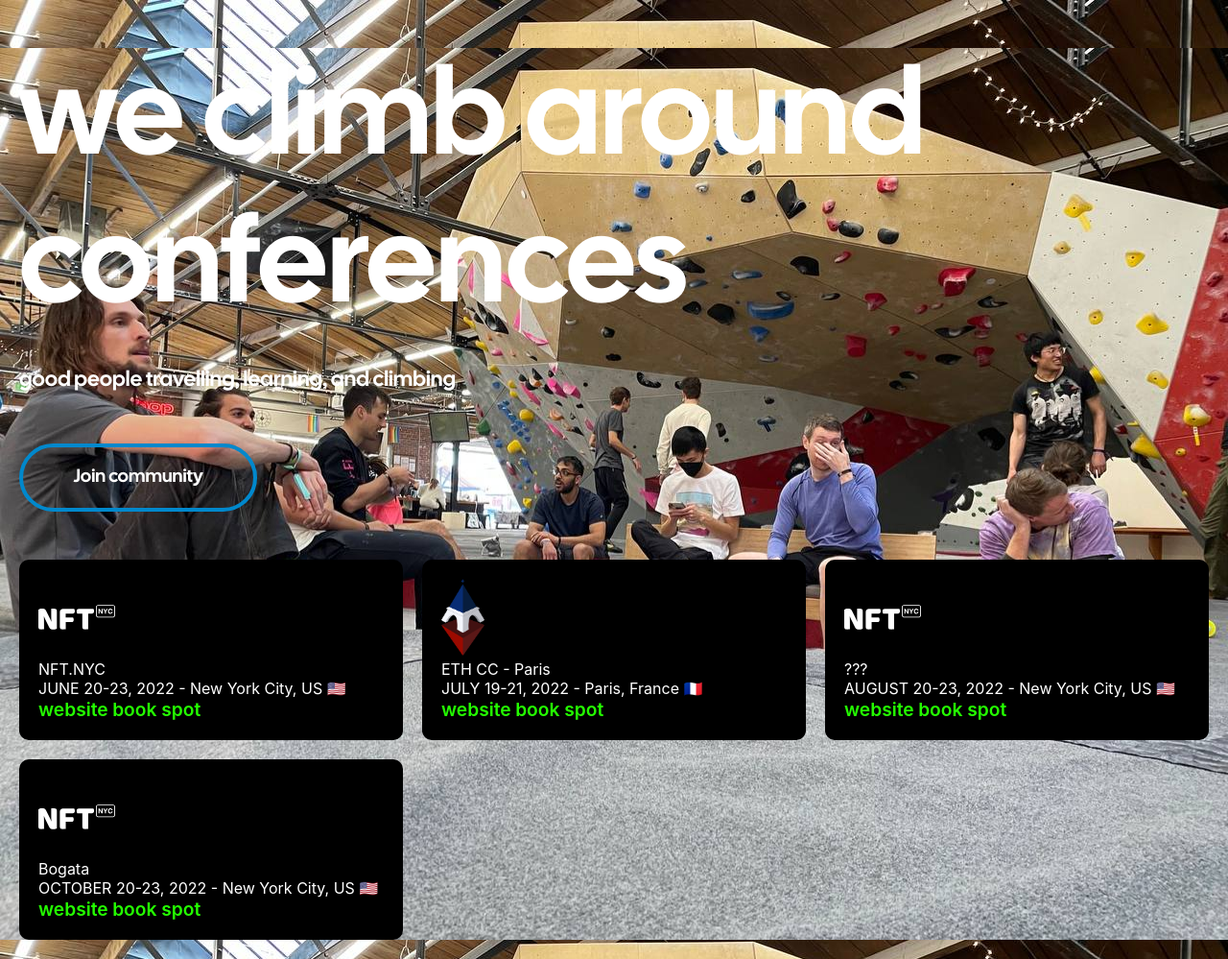
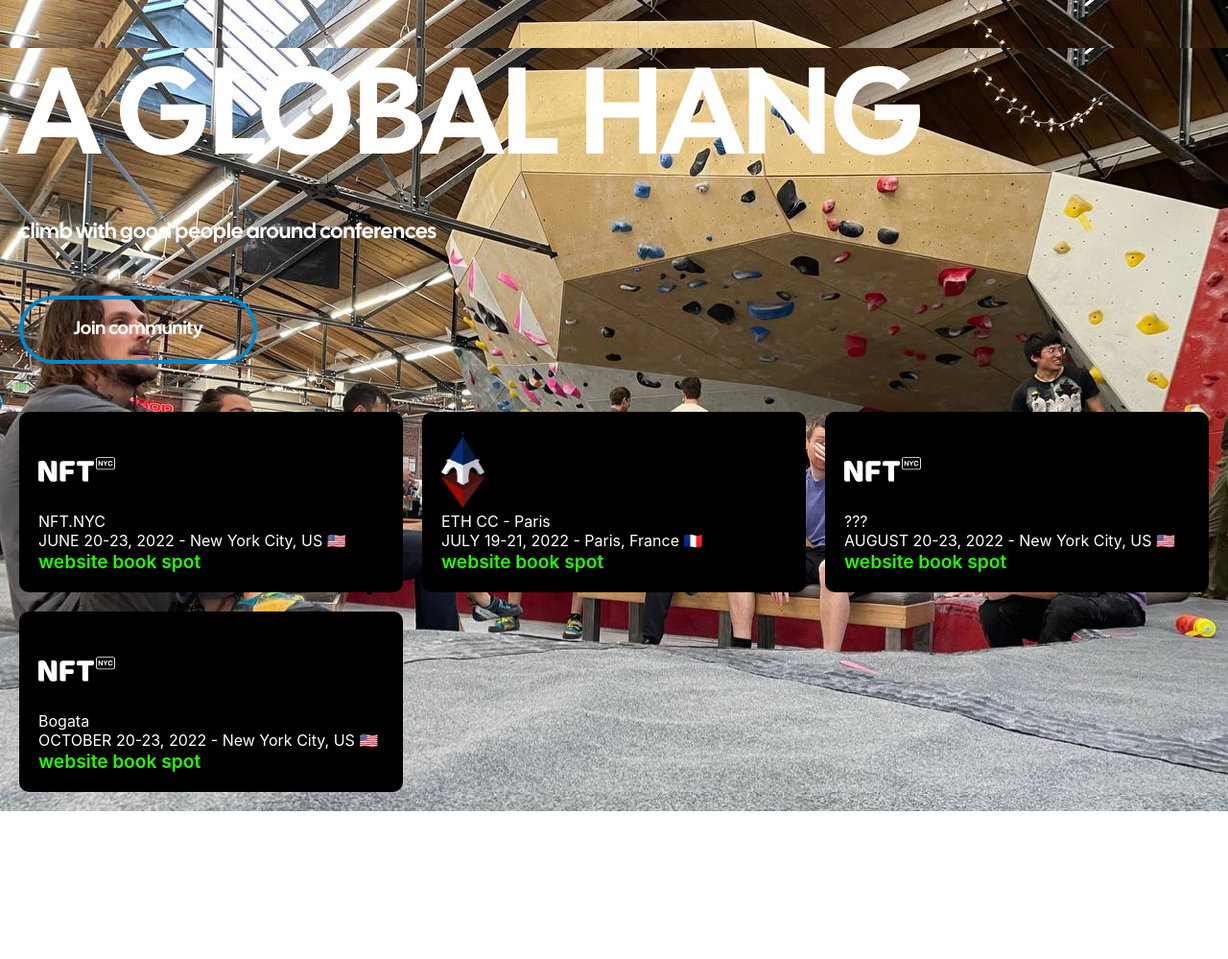
Before and after one commit to nassarhayat/climberdao, a plain HTML site: page index.html in a window 1280 px wide. Shown: the whole page at 96% size. After the commit the page ends 845 px from the top, so only its background shows below. Drawn offline with Linux system fonts and the light colour scheme.

Commit message:
grow the meme

```diff
--- a/index.html
+++ b/index.html
@@ -4,7 +4,7 @@
         <meta charset='utf-8'>
         <meta name='viewport' content='width=device-width,initial-scale=1'>
 
-        <title>climber</title>
+        <title>hang</title>
 
         <link rel='icon' type='image/png' href='./favicon.png'>
         <link rel='stylesheet' href='./global.css'>
@@ -13,8 +13,8 @@
     <body>
         <div class="background">
             <div class="container">
-                <h1>we climb around conferences</h1>
-                <p>good people travelling, learning, and climbing</p>
+                <h1>A GLOBAL HANG</h1>
+                <p>climb with good people around conferences</p>
                 <a href="" target="_blank"><div class="cta">Join community</div></a>
             </div>
             <div class="events">
```
